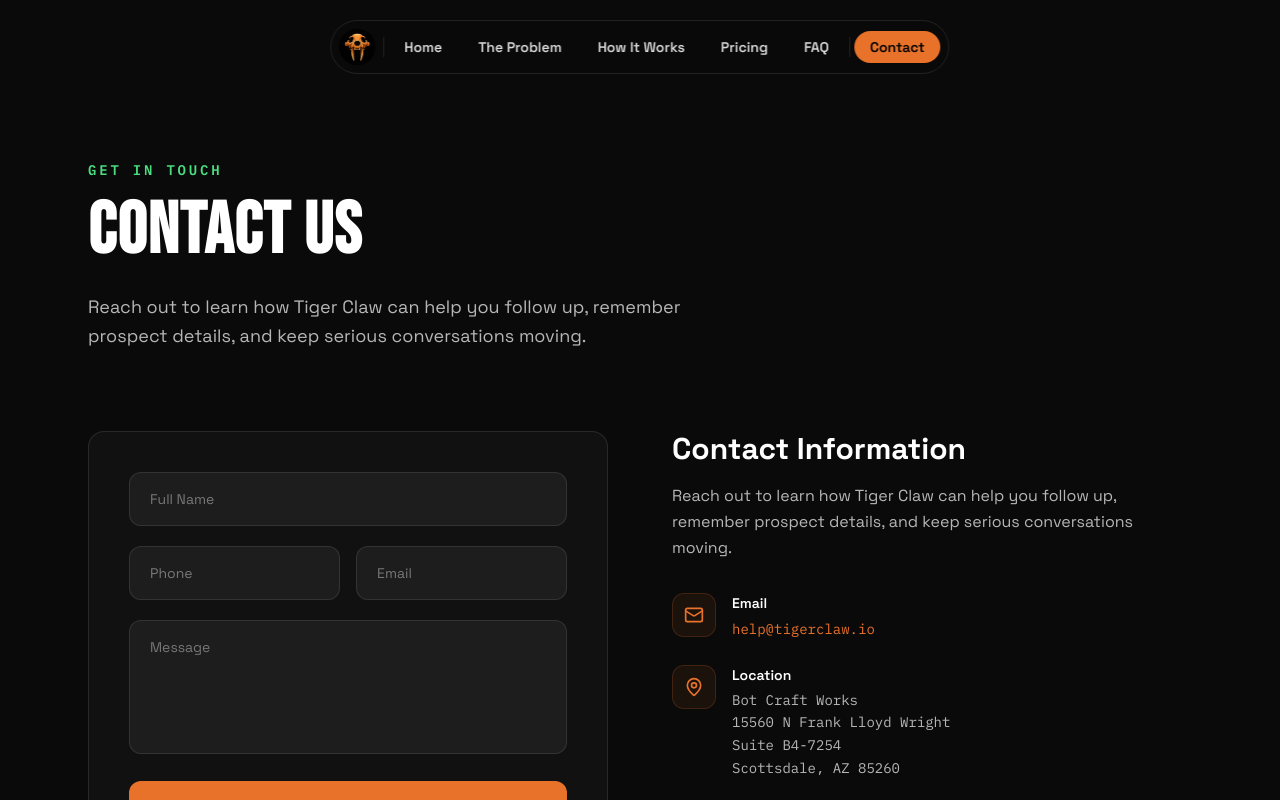
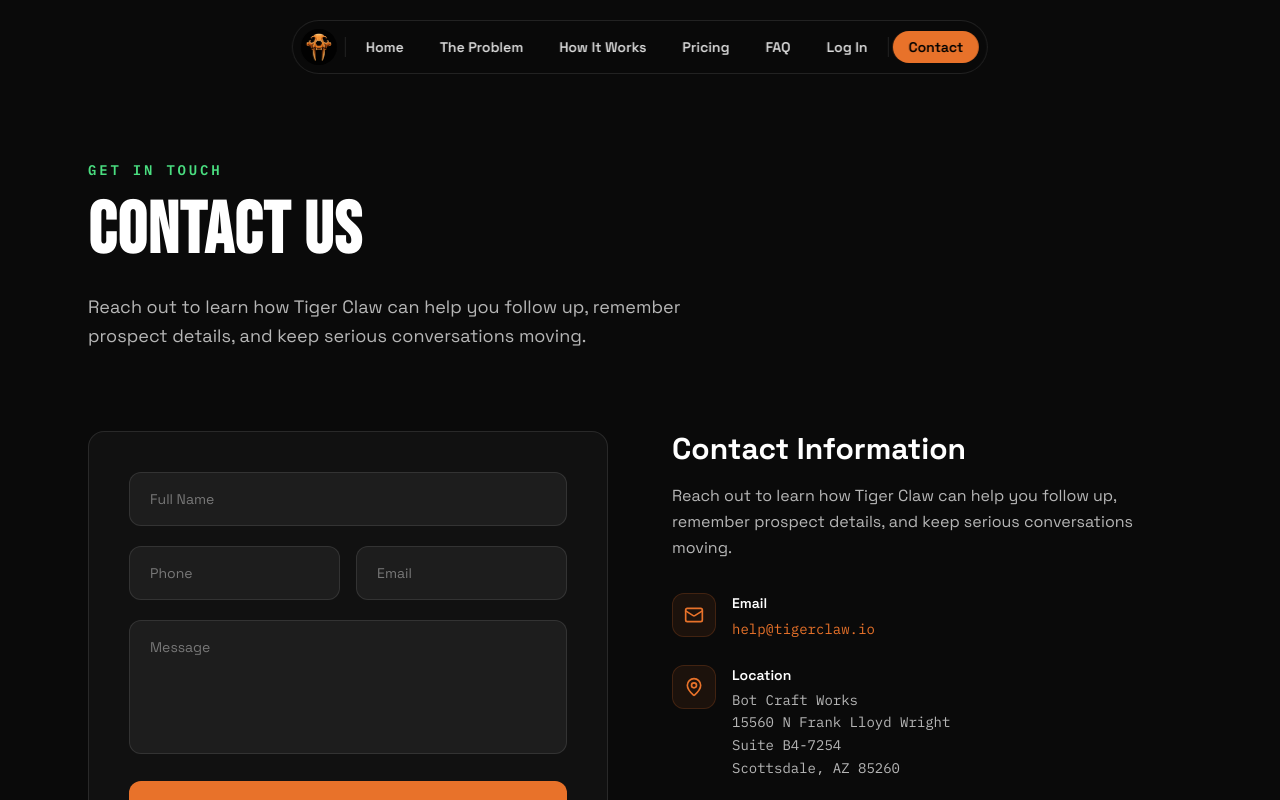
Before and after one commit to bbrysonelite-max/Tigerclawvebsite-v5, a React (Vite) app: page /contact in a window 1280 px wide. Shown: the top 800 px of the page. Built offline with nearby package versions, Linux system fonts and the light colour scheme.

Commit message:
nav: add visible Log In link to dashboard (desktop + mobile, Home + Contact) (#14)

```diff
--- a/src/pages/Contact.tsx
+++ b/src/pages/Contact.tsx
@@ -81,6 +81,9 @@
               {l.label}
             </a>
           ))}
+          <a href="https://wizard.tigerclaw.io/dashboard" className="px-4 py-1.5 text-white/85 hover:text-white text-sm font-semibold transition-colors duration-200 whitespace-nowrap" style={{ fontFamily: "'Space Grotesk', sans-serif" }}>
+            Log In
+          </a>
           <div className="w-px h-5 bg-white/10" />
           <span className="px-4 py-1.5 text-sm font-semibold rounded-full" style={{ background: ORANGE, color: "#000" }}>
             Contact
@@ -111,6 +114,9 @@
                 {l.label}
               </a>
             ))}
+            <a href="https://wizard.tigerclaw.io/dashboard" onClick={() => setMobileOpen(false)} className="block py-2.5 text-white/70 hover:text-white text-sm font-medium" style={{ fontFamily: "'Space Grotesk', sans-serif" }}>
+              Log In
+            </a>
           </motion.div>
         )}
       </nav>
--- a/src/pages/Home.tsx
+++ b/src/pages/Home.tsx
@@ -11,6 +11,7 @@
 const GREEN = "#22C55E";
 const EYEBROW_GREEN = "#4ADE80";
 const WIZARD_URL = "/start";
+const DASH_URL = "https://wizard.tigerclaw.io/dashboard";
 const FOOTER_DISCLAIMER =
   "Independent software tool. Not produced, approved, sponsored, endorsed, or recommended by any network marketing, direct selling, MLM, affiliate marketing, or social-selling company. Results are not guaranteed. Users are responsible for their own company, program, privacy, advertising, do-not-contact, and communication compliance.";
 
@@ -101,6 +102,9 @@
             </a>
           ))}
           <div className="w-px h-5 bg-white/10" />
+          <a href={DASH_URL} className="px-4 py-1.5 text-white/85 hover:text-white hover:bg-white/5 text-sm font-semibold transition-all duration-200 rounded-full">
+            Log In
+          </a>
           <AnimatePresence>
             {showCta && (
               <motion.a
@@ -137,6 +141,9 @@
                     {l.label}
                   </a>
                 ))}
+                <a href={DASH_URL} onClick={() => setMobileOpen(false)} className="block text-white/70 hover:text-white text-sm font-medium py-2 uppercase tracking-wider">
+                  Log In
+                </a>
                 <a href={WIZARD_URL} onClick={() => setMobileOpen(false)} className="block text-center px-5 py-3 text-sm font-semibold text-black rounded-lg mt-2" style={{ background: ORANGE }}>
                   Start setup
                 </a>
```
